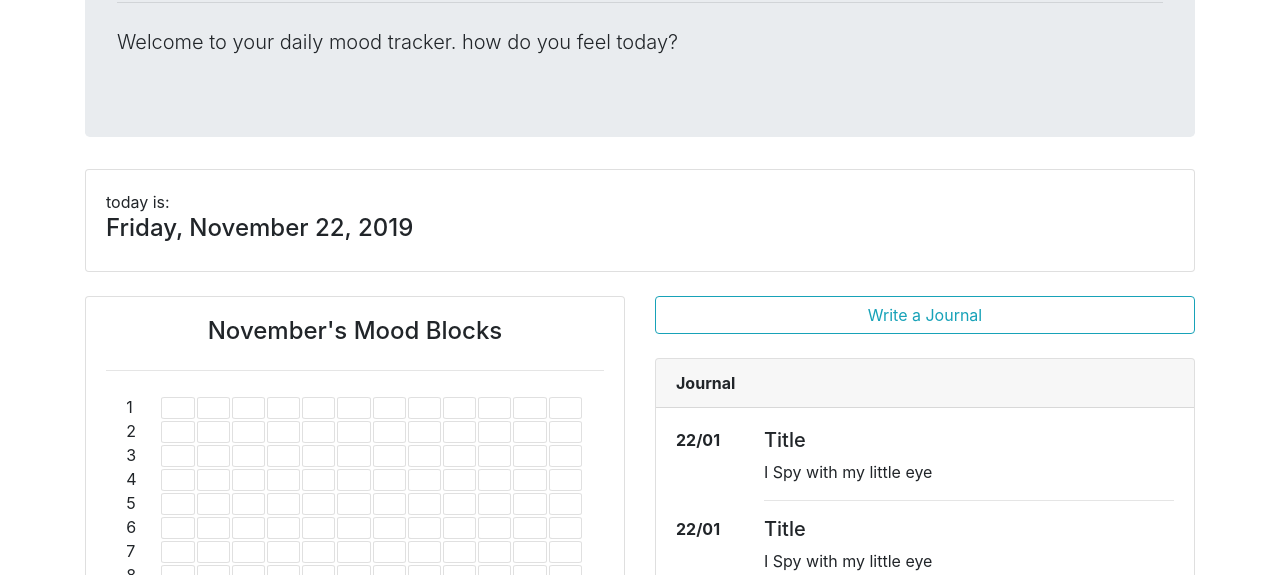
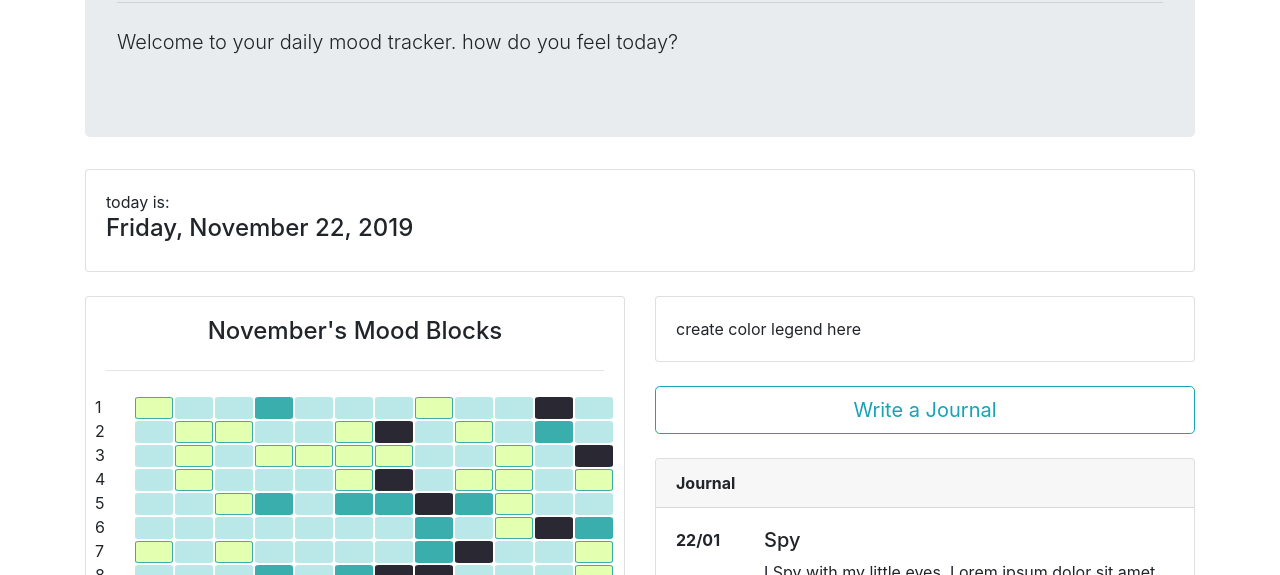
Before and after one commit to jelangrkharisma/mood-tracker, a plain HTML site: page index.html in a window 1280 px wide. Shown: the part 225-800 px from the top of the page. Drawn offline with nearby package versions, Linux system fonts and the light colour scheme.

Commit message:
block generated randomly (for now)

```diff
--- a/assets/css/main.css
+++ b/assets/css/main.css
@@ -6,20 +6,38 @@
 /* Color Boards */
 .grid-container{
   display: grid;
-  grid-template-columns: repeat(13, 2.2em);
+  grid-template-columns: repeat(13, 2.5em);
 }
 .grid-item{
   margin-right: 2px;
   margin-top: 2px;
-  border: 1px solid rgb(100, 100, 100, 0.2);
+  border: 1px solid rgb(100, 100, 100, 0);
   text-align: center;
   border-radius: 10%;
+  cursor: pointer;
 }
-
 .grid-item-today{
   margin-right: 2px;
   margin-top: 2px;
-  border: 1px solid rgb(100, 100, 100);
+  border: 1px solid orange;
   text-align: center;
   border-radius: 10%;
+  cursor: pointer;
 }
+.moodType-1{
+  background-color: #e3ffb0;
+  border: 1px solid #3aadad;
+
+}
+.moodType-2{
+  background-color: #bae8e8;
+}
+.moodType-3{
+  background-color: #bae8e8;
+}
+.moodType-4{
+  background-color: #3aadad;
+}
+.moodType-5{
+  background-color: #292833;
+}
--- a/index.html
+++ b/index.html
@@ -55,7 +55,17 @@
 
       <div class="right-section col-lg-6">
         <br>
-        <button type="btn-addJournal" class="btn btn-block btn-outline-info" data-toggle="collapse" data-target="#journalCard">Write a Journal</button>
+        <section name="moodblockLegends">
+          <div class="card">
+            <div class="card-body">
+              create color legend here
+            </div>
+          </div>
+        </section>
+        <br>
+        <section name="journal">
+          <!-- JOURNAL(S) -->
+          <button type="btn-addJournal" class="btn btn-block btn-lg btn-outline-info" data-toggle="collapse" data-target="#journalCard">Write a Journal</button>
           <div id="journalCard" class="collapse">
             <br>
             <div class="card">
@@ -79,7 +89,6 @@
 
           </div>
           <br>
-
           <div class="card">
             <div class="card-header"><b>Journal</b></div>
             <div class="card-body">
@@ -87,21 +96,22 @@
               <div class="row">
                 <b  id="journalRow-date" class="col-sm-2">22/01</b>
                 <div class="col-md-10">
-                <h5 id="journalRow-title">Title</h5>
-                <p id="journalRow-content">I Spy with my little eye</p>
+                  <h5 id="journalRow-title">Spy</h5>
+                  <p id="journalRow-content">I Spy with my little eyes. Lorem ipsum dolor sit amet, consectetur adipisicing elit. Architecto blanditiis doloremque, esse officia quibusdam harum aspernatur debitis. Hic dolores est numquam eius enim ipsa eligendi iure. Eius, ratione. Debitis, necessitatibus!</p>
                   <hr class="my-3">
                 </div>
               </div>
               <div class="row">
                 <b  id="journalRow-date" class="col-sm-2">22/01</b>
                 <div class="col-md-10">
-                <h5 id="journalRow-title">Title</h5>
-                <p id="journalRow-content">I Spy with my little eye</p>
+                  <h5 id="journalRow-title">Hear</h5>
+                  <p id="journalRow-content">I Hear with my tiny ears. Lorem ipsum dolor sit amet consectetur adipisicing elit. Magni magnam neque tempora excepturi nesciunt! Eaque inventore similique corrupti, et blanditiis officiis repellendus doloribus voluptate voluptates laudantium iusto sed labore excepturi.</p>
                 </div>
               </div>
               <!-- until here -->
             </div>
           </div>
+        </section>
       </div>
     </div>
 
--- a/main.js
+++ b/main.js
@@ -11,20 +11,13 @@ let today = date.toLocaleDateString('en-US',options)
 function getNumberOfDays (year, month) {
   return new Date(year, month+1, 0).getDate()
 }
-
 function daysIntoYear(date){
   return (Date.UTC(date.getFullYear(), date.getMonth(), date.getDate()) - Date.UTC(date.getFullYear(), 0, 0)) / 24 / 60 / 60 / 1000;
 }
 
-
-
 let thisMonthsNumberOfDays = getNumberOfDays(year, month)
-console.log(day, nameOfMonth, thisMonthsNumberOfDays);
-
 // year progress
 let yearProgress = Math.floor(daysIntoYear(date) / 365 * 100)
-
-
 
 
 // Changing Value within DOM
@@ -34,26 +27,61 @@ document.getElementById('year-progress').textContent = `${yearProgress}%`
 document.getElementById('remainingDay').textContent = `${365 - daysIntoYear(date)}`
 document.getElementById('moodBlock-month').textContent = nameOfMonth
 
-// generate moodblocks
+// Generate random number between min and max
+function random(min, max) {
+  return Math.floor(Math.random() * (max - min + 1) + min);
+}
+
+function ord(n) {
+  return n + (n > 0 ? ['th', 'st', 'nd', 'rd'][(n > 3 && n < 21) || n % 10 > 3 ? 0 : n % 10] : '');
+}
+
+// generate for (now random) moodblocks
 let moodBlocks = document.getElementById('moodBlocks')
 
 for(let i=1; i<=thisMonthsNumberOfDays; i++){
   let gridContainer = document.createElement('div')
   gridContainer.className = 'grid-container justify-content-center'
+  gridContainer.id = 'gridContainer-'+i
 
   let blockRowDate = document.createElement('div')
   blockRowDate.id = `blockRowDate-${i}`
   blockRowDate.appendChild(document.createTextNode(i))
 
+
+
   // append element to gridContainer
   gridContainer.appendChild(blockRowDate)
+  let moodId = 0
+  let moodArray = ['Amazing', 'Great', 'Average','Difficult','Very Though']
   for(let j=1; j<=12; j++){
     let gridItem = document.createElement('div')
+
+    if(j<4 && i<day){
+      moodId = random(1,3)
+      gridItem.setAttribute('title',`on ${ord(i)}, my Morning was: ${moodArray[moodId-1]}`)
+    }else if(j<7 && i<day){
+      moodId = random(1,4)
+      gridItem.setAttribute('title',`on ${ord(i)}, my Noon was: ${moodArray[moodId-1]}`)
+    }else if(j<10 && i<day){
+      moodId = random(1,5)
+      gridItem.setAttribute('title',`on ${ord(i)}, my Afternoon was: ${moodArray[moodId-1]}`)
+    }else if(j<=12 && i<day) {
+      moodId = random(1,5)
+      gridItem.setAttribute('title',`on ${ord(i)}, my Evening was: ${moodArray[moodId-1]}`)
+    }
+
     gridItem.id = `gi-${j}`
+    // jquery initialize tooltip on every brick
+    $(function () {
+      $('[data-toggle="tooltip"]').tooltip()
+    })
+    gridItem.setAttribute('data-toggle','tooltip')
+    gridItem.setAttribute('data-placement','right')
     if(i == day){
-      gridItem.className = 'grid-item-today'
+      gridItem.className = `grid-item-today moodType-${moodId}`
     } else {
-      gridItem.className = 'grid-item'
+      gridItem.className = `grid-item moodType-${moodId}`
     }
     gridContainer.appendChild(gridItem)
   }
```
Lines whose indentation alone changed are shown as unchanged.
